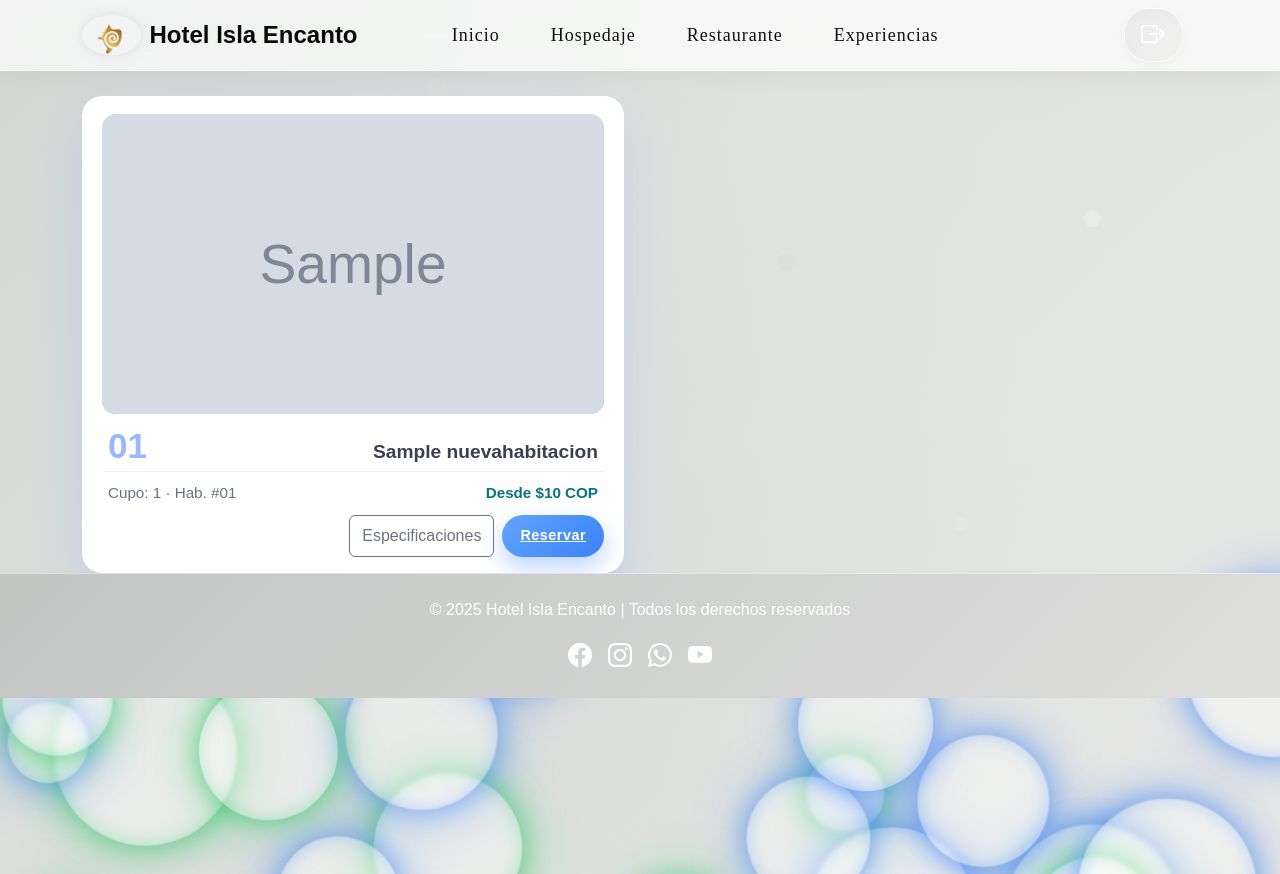
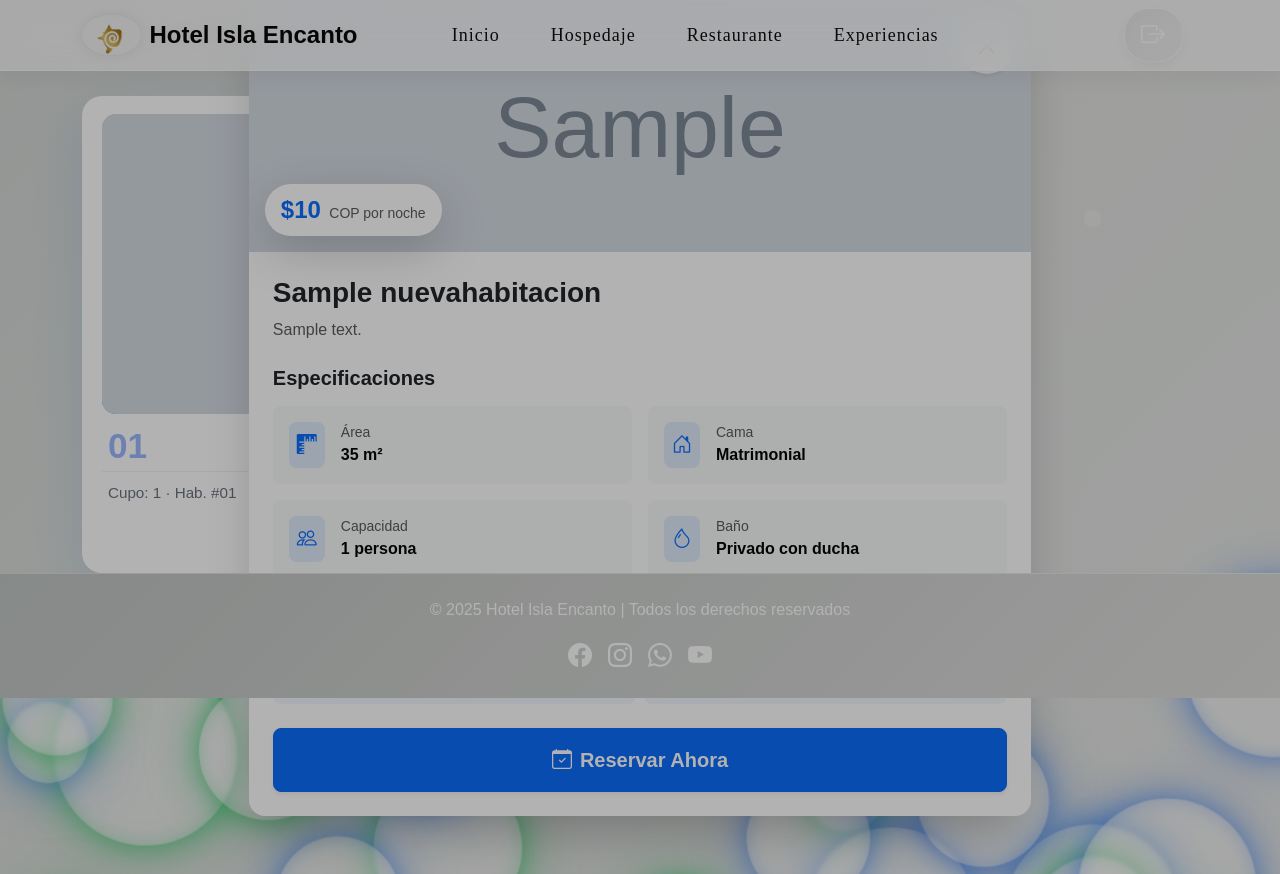
Before and after one commit to Sofiavelasco177/Resort_encanto, a Flask app: page /hospedaje/hospedaje_usuario in a window 1280 px wide, after a click on "Especificaciones". Run offline with Flask 3, Linux system fonts and the light colour scheme; tables that the repository leaves empty hold one stand-in row (values such as "Sample post"); grey boxes marked "Sample" are stand-in pictures; parts of the project's set-up code (start-up, migrations or seed data) failed here and were passed over.

Commit message:
Add room specification modals and improve reservation UX
Introduces a reusable modal template for room specifications and integrates it into the hospedaje_usuario view. Enhances the reservation form by allowing users to copy companion data to the main guest, adds field IDs for easier manipulation, and improves modal animations and styling. Removes the 'Mis Reservas' route and navigation link, streamlining user navigation.

```diff
--- a/Templates/usuario/base.html
+++ b/Templates/usuario/base.html
@@ -35,13 +35,6 @@
                     <li class="nav-item">
                         <a class="nav-link {% if request.endpoint == 'main.experiencias_usuario' %}active{% endif %}" href="{{ url_for('main.experiencias_usuario') }}">Experiencias</a>
                     </li>
-                    {% if session.get('user') %}
-                    <li class="nav-item">
-                        <a class="nav-link {% if request.endpoint == 'perfil_usuario.mis_reservas' %}active{% endif %}" href="{{ url_for('perfil_usuario.mis_reservas') }}">
-                            <i class="bi bi-calendar3 me-1"></i>Mis Reservas
-                        </a>
-                    </li>
-                    {% endif %}
                 </ul>
                 <div class="d-flex align-items-center ms-auto gap-2">
                     {% if session.get('user') %}
--- a/Templates/usuario/hospedaje_usuario.html
+++ b/Templates/usuario/hospedaje_usuario.html
@@ -81,19 +81,96 @@
     {% endif %}
 </div>
 
+<!-- Modales de especificaciones para cada habitación -->
+{% if habitaciones_por_plan %}
+    {% for plan, rooms in habitaciones_por_plan.items() %}
+        {% for h in rooms %}
+            {% include 'usuario/habitacion_modal.html' %}
+        {% endfor %}
+    {% endfor %}
+{% else %}
+    {% for h in habitaciones %}
+        {% include 'usuario/habitacion_modal.html' %}
+    {% endfor %}
+{% endif %}
+
 <!-- JS de Bootstrap ya viene desde el base.html si se usa -->
 <script>
-// Ensure "Especificaciones" buttons always open their modal
+document.addEventListener('DOMContentLoaded', function() {
+    // Asegurar que los botones de "Especificaciones" abran sus modales
     document.addEventListener('click', (e) => {
         const trigger = e.target.closest('[data-bs-toggle="modal"][data-bs-target]');
         if (!trigger) return;
+
         const targetSel = trigger.getAttribute('data-bs-target');
         const modalEl = document.querySelector(targetSel);
+
         if (modalEl && window.bootstrap && bootstrap.Modal) {
             const modal = bootstrap.Modal.getOrCreateInstance(modalEl);
             modal.show();
         }
     });
+
+    // Añadir animaciones suaves a los modales
+    document.querySelectorAll('.modal').forEach(modal => {
+        modal.addEventListener('show.bs.modal', function () {
+            this.classList.add('fade-in');
+        });
+
+        modal.addEventListener('hide.bs.modal', function () {
+            this.classList.remove('fade-in');
+        });
+    });
+
+    // Cerrar modal al hacer clic en el backdrop
+    document.querySelectorAll('.modal').forEach(modal => {
+        modal.addEventListener('click', function(e) {
+            if (e.target === this) {
+                const modalInstance = bootstrap.Modal.getInstance(this);
+                if (modalInstance) {
+                    modalInstance.hide();
+                }
+            }
+        });
+    });
+});
 </script>
 
+<style>
+    /* Animaciones adicionales para los modales */
+    .modal.fade-in .modal-dialog {
+        animation: slideUpFadeIn 0.3s ease-out;
+    }
+
+    @keyframes slideUpFadeIn {
+        from {
+            opacity: 0;
+            transform: translate(0, 30px) scale(0.95);
+        }
+        to {
+            opacity: 1;
+            transform: translate(0, 0) scale(1);
+        }
+    }
+
+    /* Mejorar el backdrop del modal */
+    .modal-backdrop {
+        background-color: rgba(0, 0, 0, 0.6);
+    }
+
+    /* Estilos para las tarjetas de habitación */
+    .room-card-v2 .btn-outline-secondary {
+        border-color: #6c757d;
+        color: #6c757d;
+        transition: all 0.2s ease;
+    }
+
+    .room-card-v2 .btn-outline-secondary:hover {
+        background-color: #6c757d;
+        border-color: #6c757d;
+        color: white;
+        transform: translateY(-1px);
+    }
+</style>
+
 {% endblock %}
--- /dev/null
+++ b/templates/usuario/habitacion_modal.html
@@ -0,0 +1,227 @@
+<!-- Modal de especificaciones para habitación {{ h.nombre }} -->
+<div class="modal fade" id="modalHabitacion{{ h.id }}" tabindex="-1" aria-labelledby="modalLabel{{ h.id }}" aria-hidden="true">
+    <div class="modal-dialog modal-lg modal-dialog-centered">
+        <div class="modal-content border-0 shadow-2xl" style="border-radius: 1rem; overflow: hidden;">
+            <div class="position-relative">
+                <!-- Imagen de la habitación -->
+                <div style="height: 250px; overflow: hidden;">
+                    {% set raw = h.imagen or '' %}
+                    {% if raw and (raw[:4]|lower == 'http') %}
+                        {% set img_url = raw %}
+                    {% else %}
+                        {% set fn = (raw|replace('\\\\','/')|replace('\\','/') ) %}
+                        {% if fn.startswith('/static/') %}{% set fn = fn[8:] %}{% endif %}
+                        {% if fn.startswith('static/') %}{% set fn = fn[7:] %}{% endif %}
+                        {% set img_url = url_for('static', filename=fn if fn else 'img/default.jpg') %}
+                    {% endif %}
+                    <img src="{{ img_url }}" alt="{{ h.nombre }}" class="w-100 h-100" style="object-fit: cover;"
+                         onerror="this.onerror=null;this.src='{{ url_for('static', filename='img/default.jpg') }}'">
+                </div>
+
+                <!-- Botón de cerrar -->
+                <button type="button" class="btn-close position-absolute top-0 end-0 m-3 bg-white rounded-circle p-2 shadow-sm"
+                        data-bs-dismiss="modal" aria-label="Close" style="width: 40px; height: 40px;"></button>
+
+                <!-- Badge de precio -->
+                <div class="position-absolute bottom-0 start-0 m-3">
+                    <div class="bg-white px-3 py-2 rounded-pill shadow-lg">
+                        <span class="fs-4 fw-bold text-primary">${{ '{:,.0f}'.format(h.precio) }}</span>
+                        <span class="text-muted small ms-1">COP por noche</span>
+                    </div>
+                </div>
+            </div>
+
+            <div class="modal-body p-4">
+                <!-- Título y descripción -->
+                <h2 class="fw-bold fs-3 text-dark mb-2">{{ h.nombre }}</h2>
+                <p class="text-muted mb-4">
+                    {{ h.descripcion or 'Espaciosa habitación con todas las comodidades para una estadía inolvidable. Diseñada para brindar confort y relajación en un ambiente acogedor.' }}
+                </p>
+
+                <!-- Especificaciones -->
+                <div class="mb-4">
+                    <h3 class="fs-5 fw-semibold text-dark mb-3">Especificaciones</h3>
+                    <div class="row g-3">
+                        <!-- Área -->
+                        <div class="col-md-6">
+                            <div class="d-flex align-items-center gap-3 p-3 bg-light rounded-3">
+                                <div class="bg-primary bg-opacity-10 p-2 rounded-3">
+                                    <i class="bi bi-rulers text-primary" style="font-size: 1.25rem;"></i>
+                                </div>
+                                <div>
+                                    <p class="text-muted small mb-0">Área</p>
+                                    <p class="fw-semibold mb-0">{{ h.area or '35' }} m²</p>
+                                </div>
+                            </div>
+                        </div>
+
+                        <!-- Cama -->
+                        <div class="col-md-6">
+                            <div class="d-flex align-items-center gap-3 p-3 bg-light rounded-3">
+                                <div class="bg-primary bg-opacity-10 p-2 rounded-3">
+                                    <i class="bi bi-house-door text-primary" style="font-size: 1.25rem;"></i>
+                                </div>
+                                <div>
+                                    <p class="text-muted small mb-0">Cama</p>
+                                    <p class="fw-semibold mb-0">
+                                        {% if 'suite' in h.nombre.lower() or 'deluxe' in h.nombre.lower() %}
+                                            King Size
+                                        {% elif h.cupo_personas >= 3 %}
+                                            Queen Size
+                                        {% else %}
+                                            Matrimonial
+                                        {% endif %}
+                                    </p>
+                                </div>
+                            </div>
+                        </div>
+
+                        <!-- Capacidad -->
+                        <div class="col-md-6">
+                            <div class="d-flex align-items-center gap-3 p-3 bg-light rounded-3">
+                                <div class="bg-primary bg-opacity-10 p-2 rounded-3">
+                                    <i class="bi bi-people text-primary" style="font-size: 1.25rem;"></i>
+                                </div>
+                                <div>
+                                    <p class="text-muted small mb-0">Capacidad</p>
+                                    <p class="fw-semibold mb-0">{{ h.cupo_personas }} persona{{ 's' if h.cupo_personas != 1 else '' }}</p>
+                                </div>
+                            </div>
+                        </div>
+
+                        <!-- Baño -->
+                        <div class="col-md-6">
+                            <div class="d-flex align-items-center gap-3 p-3 bg-light rounded-3">
+                                <div class="bg-primary bg-opacity-10 p-2 rounded-3">
+                                    <i class="bi bi-droplet text-primary" style="font-size: 1.25rem;"></i>
+                                </div>
+                                <div>
+                                    <p class="text-muted small mb-0">Baño</p>
+                                    <p class="fw-semibold mb-0">
+                                        {% if 'suite' in h.nombre.lower() %}
+                                            Privado con jacuzzi
+                                        {% else %}
+                                            Privado con ducha
+                                        {% endif %}
+                                    </p>
+                                </div>
+                            </div>
+                        </div>
+                    </div>
+                </div>
+
+                <!-- Amenidades -->
+                <div class="mb-4">
+                    <h3 class="fs-5 fw-semibold text-dark mb-3">Amenidades</h3>
+                    <div class="row g-2">
+                        <!-- WiFi -->
+                        <div class="col-md-6">
+                            <div class="d-flex align-items-center gap-3 p-3 bg-primary bg-opacity-5 rounded-3">
+                                <i class="bi bi-wifi text-primary" style="font-size: 1.25rem;"></i>
+                                <span class="fw-medium text-dark">WiFi gratis</span>
+                            </div>
+                        </div>
+
+                        <!-- Aire acondicionado -->
+                        {% if 'suite' in h.nombre.lower() or 'deluxe' in h.nombre.lower() or h.plan in ['oro', 'plata'] %}
+                        <div class="col-md-6">
+                            <div class="d-flex align-items-center gap-3 p-3 bg-primary bg-opacity-5 rounded-3">
+                                <i class="bi bi-wind text-primary" style="font-size: 1.25rem;"></i>
+                                <span class="fw-medium text-dark">Aire acondicionado</span>
+                            </div>
+                        </div>
+                        {% endif %}
+
+                        <!-- TV -->
+                        <div class="col-md-6">
+                            <div class="d-flex align-items-center gap-3 p-3 bg-primary bg-opacity-5 rounded-3">
+                                <i class="bi bi-tv text-primary" style="font-size: 1.25rem;"></i>
+                                <span class="fw-medium text-dark">
+                                    {% if 'suite' in h.nombre.lower() %}
+                                        TV Smart 55"
+                                    {% elif 'deluxe' in h.nombre.lower() %}
+                                        TV Smart 50"
+                                    {% else %}
+                                        TV Smart 42"
+                                    {% endif %}
+                                </span>
+                            </div>
+                        </div>
+
+                        <!-- Minibar -->
+                        {% if 'suite' in h.nombre.lower() or h.plan == 'oro' %}
+                        <div class="col-md-6">
+                            <div class="d-flex align-items-center gap-3 p-3 bg-primary bg-opacity-5 rounded-3">
+                                <i class="bi bi-cup-straw text-primary" style="font-size: 1.25rem;"></i>
+                                <span class="fw-medium text-dark">Minibar</span>
+                            </div>
+                        </div>
+                        {% endif %}
+
+                        <!-- Balcón -->
+                        {% if 'ocean' in h.nombre.lower() or 'vista' in h.nombre.lower() %}
+                        <div class="col-md-6">
+                            <div class="d-flex align-items-center gap-3 p-3 bg-primary bg-opacity-5 rounded-3">
+                                <i class="bi bi-eye text-primary" style="font-size: 1.25rem;"></i>
+                                <span class="fw-medium text-dark">Vista al océano</span>
+                            </div>
+                        </div>
+                        {% endif %}
+
+                        <!-- Escritorio -->
+                        {% if 'suite' in h.nombre.lower() or 'deluxe' in h.nombre.lower() %}
+                        <div class="col-md-6">
+                            <div class="d-flex align-items-center gap-3 p-3 bg-primary bg-opacity-5 rounded-3">
+                                <i class="bi bi-laptop text-primary" style="font-size: 1.25rem;"></i>
+                                <span class="fw-medium text-dark">Área de trabajo</span>
+                            </div>
+                        </div>
+                        {% endif %}
+                    </div>
+                </div>
+
+                <!-- Botón de reservar -->
+                <div class="d-grid">
+                    <a href="{{ url_for('hospedaje_usuario.reservar_habitacion', habitacion_id=h.id) }}"
+                       class="btn btn-primary btn-lg fw-semibold py-3 rounded-3 shadow-sm">
+                        <i class="bi bi-calendar-check me-2"></i>Reservar Ahora
+                    </a>
+                </div>
+            </div>
+        </div>
+    </div>
+</div>
+
+<!-- Estilos específicos para este modal -->
+<style>
+    .modal-content {
+        box-shadow: 0 25px 50px -12px rgba(0, 0, 0, 0.25) !important;
+    }
+
+    .btn-close {
+        background-size: 16px;
+        opacity: 0.8;
+        transition: opacity 0.2s ease;
+    }
+
+    .btn-close:hover {
+        opacity: 1;
+    }
+
+    #modalHabitacion{{ h.id }} .bg-primary.bg-opacity-5 {
+        background-color: rgba(13, 110, 253, 0.05) !important;
+    }
+
+    #modalHabitacion{{ h.id }} .bg-primary.bg-opacity-10 {
+        background-color: rgba(13, 110, 253, 0.1) !important;
+    }
+
+    #modalHabitacion{{ h.id }} .modal.fade .modal-dialog {
+        transition: transform 0.3s ease-out;
+        transform: translate(0, -20px);
+    }
+
+    #modalHabitacion{{ h.id }} .modal.show .modal-dialog {
+        transform: none;
+    }
+</style>
```
Also changed, not shown: Templates/usuario/reservas.html (+83 -22 lines), routes/usuario/perfil_usuario_routes.py (+0 -25 lines). Lines whose indentation alone changed are shown as unchanged.
